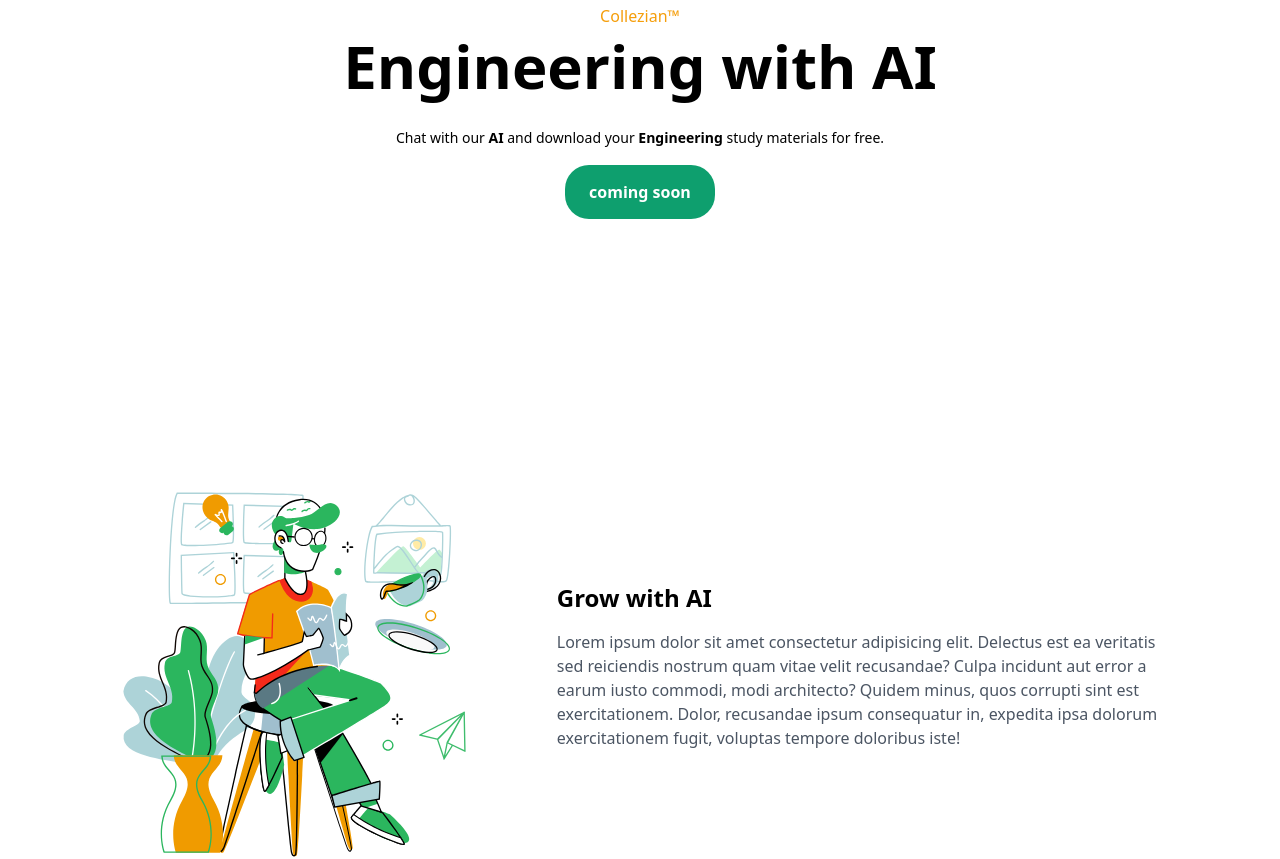
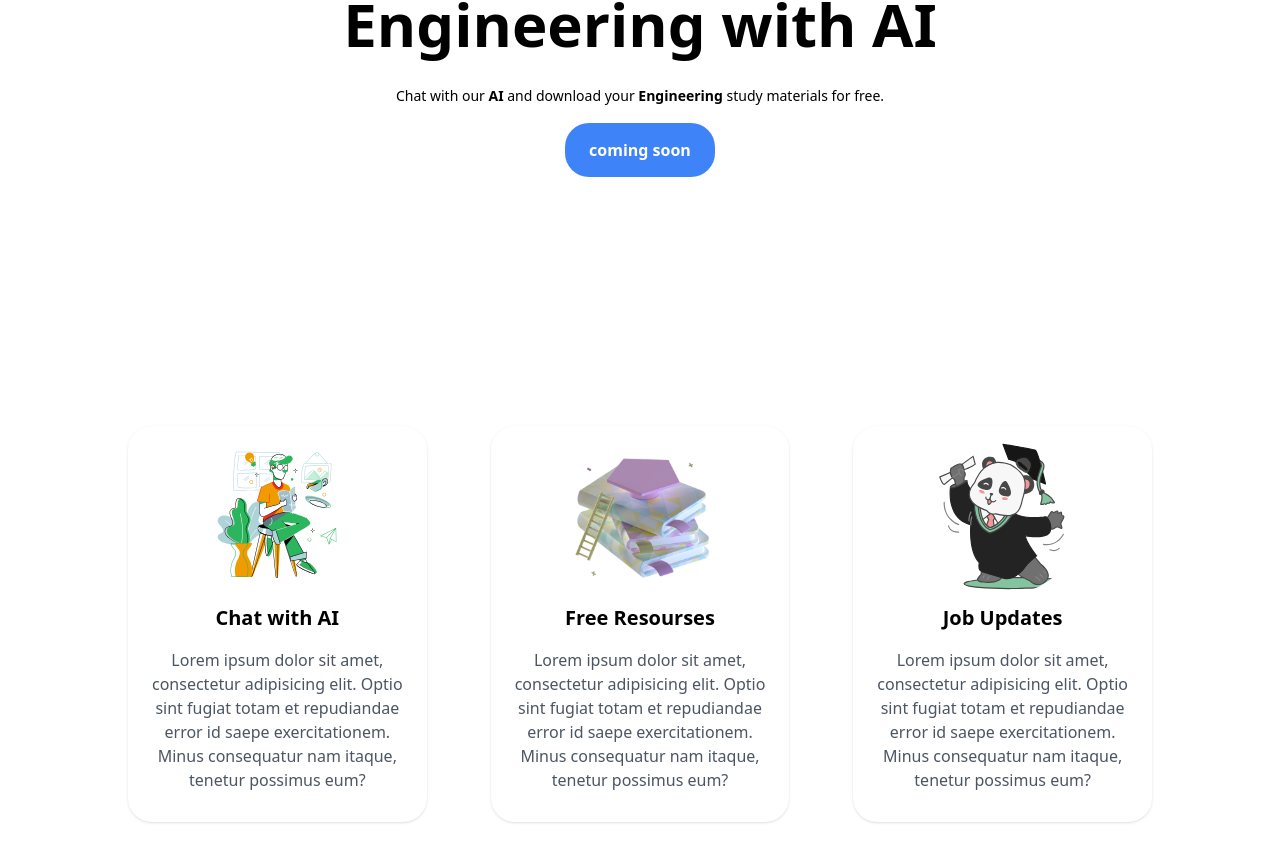
Before and after one commit to modest-azad/collezian-0.1.0, a Next.js app: page / in a window 1280 px wide. Shown: the part 242-1101 px from the top of the page. Built offline with nearby package versions, Linux system fonts and the light colour scheme.

Commit message:
feature card added on landing page

```diff
--- a/src/components/Footer.js
+++ b/src/components/Footer.js
@@ -4,7 +4,7 @@ export default function Footer(){
     return (
         <>
 
-            <footer className=" w-screen text-center bottom-0 p-2 ">
+            <footer className=" w-full text-center bottom-0 ">
                 <span className="text-sm text-gray-500 text-center light:text-gray-400">
                    underDevelopment © 2024 <Link href="https://collezian.in/" className="hover:underline">Collezian™</Link>. All Rights Reserved.
                     </span>
--- a/src/components/hero.js
+++ b/src/components/hero.js
@@ -4,9 +4,9 @@ import Navigation from "./Navigation";
 const hero = () => {
   return (
     <>
-      <div className=" dark:bg-black  w-full min-h-[70vh] flex flex-wrap justify-center items-center ">
+      <div className=" dark:bg-black  w-full min-h-[60vh] flex flex-wrap justify-center items-center ">
         <div className="box text-center p-4">
-          <div className="headline text-l  text-amber-500 p-2">Collezian™</div>
+          <div className="headline text-l  text-blue-500 p-2">Collezian™</div>
           <div className="headline text-4xl  md:text-6xl font-black dark:text-gray-100">
             Engineering with AI
           </div>
@@ -15,7 +15,7 @@ const hero = () => {
           </p>
           <Link
             href=""
-            className=" bg-green-500 hover:bg-green-700 text-white font-bold  px-6 py-4  rounded-3xl "
+            className=" bg-blue-500 hover:bg-blue-700 text-white font-bold  px-6 py-4  rounded-3xl "
           >
             {" "}
             coming soon{" "}
--- a/src/components/services.js
+++ b/src/components/services.js
@@ -1,60 +1,54 @@
 /* eslint-disable @next/next/no-img-element */
 function services() {
+  var heading = "md:py-4 font-semibold text-xl";
+  var image = " feature-image md:h-[40%] flex justify-center items-center";
+  var para = "para max-sm:text-sm max-sm:py-4 text-gray-600 ";
   return (
     <>
-      <div className="service p-[5%] md:p[40%] ">
+      <div className="service w-full m-auto grid grid-rows-auto grid-cols-1 md:grid-cols-12 gap-16 p-[5%] md:p-[10%]">
         {/* feature - 1  */}
-        <div className="feature grid max-sm:grid-rows-2 md:grid-cols-5 items-center">
-          <div className="feature-image md:col-span-2 ">
-            <img src="/images/man-reading-book.svg" alt="readingBook" />
+        <div className="feature col-span-4 p-4 md:shadow transition-all duration-300 ease-in-out hover:bg-blue-100 md:hover:shadow rounded-3xl">
+          <div className={image}>
+            <img className="rounded-full w-[60%] aspect-1/1" src="/images/man-reading-book.svg" alt="readingBook" />
           </div>
 
-          <div className="feature-content max-sm:text-center md:p-8 md:col-span-3 ">
-            <h2 className="font-bold  text-2xl">Grow with AI</h2>
-            <p className="py-4 text-gray-600">
-              Lorem ipsum dolor sit amet consectetur adipisicing elit. Delectus
-              est ea veritatis sed reiciendis nostrum quam vitae velit
-              recusandae? Culpa incidunt aut error a earum iusto commodi, modi
-              architecto? Quidem minus, quos corrupti sint est exercitationem.
-              Dolor, recusandae ipsum consequatur in, expedita ipsa dolorum
-              exercitationem fugit, voluptas tempore doloribus iste!
+          <div className="feature-content text-center ">
+            <h2 className={heading}>Chat with AI</h2>
+            <p className={para}>
+              Lorem ipsum dolor sit amet, consectetur adipisicing elit. Optio
+              sint fugiat totam et repudiandae error id saepe exercitationem.
+              Minus consequatur nam itaque, tenetur possimus eum?
             </p>
           </div>
         </div>
 
         {/* feature - 2 */}
-        <div className="feature grid max-sm:grid-rows-2 md:grid-cols-5 items-center">
-          <div className="feature-image md:col-span-2 ">
-            <img src="/images/education.png" alt="Study_Materials" />
+        <div className="feature col-span-4 p-4 md:shadow transition-all duration-300 ease-in-out hover:bg-blue-100 md:hover:shadow rounded-3xl">
+          <div className={image}>
+            <img className="rounded-full w-[60%] aspect-1/1" src="/images/education.png" alt="Study_Materials" />
           </div>
-          <div className="feature-content max-sm:text-center text-right md:p-8 md:col-span-3 ">
-            <h2 className="font-bold text-2xl">Free Engineering Materials</h2>
-            <p className="py-4 text-gray-600">
-              Lorem ipsum dolor sit amet consectetur adipisicing elit. Delectus
-              est ea veritatis sed reiciendis nostrum quam vitae velit
-              recusandae? Culpa incidunt aut error a earum iusto commodi, modi
-              architecto? Quidem minus, quos corrupti sint est exercitationem.
-              Dolor, recusandae ipsum consequatur in, expedita ipsa dolorum
-              exercitationem fugit, voluptas tempore doloribus iste!
+          <div className="feature-content text-center">
+            <h2 className={heading}>Free Resourses</h2>
+            <p className={para}>
+              Lorem ipsum dolor sit amet, consectetur adipisicing elit. Optio
+              sint fugiat totam et repudiandae error id saepe exercitationem.
+              Minus consequatur nam itaque, tenetur possimus eum?
             </p>
           </div>
         </div>
 
         {/* feature - 3  */}
-        <div className="feature grid max-sm:grid-rows-2 md:grid-cols-5 items-center">
-          <div className="feature-image md:col-span-2 ">
-            <img src="/images/happy-graduation.svg" alt="career" />
+        <div className="feature col-span-4 p-4 md:shadow transition-all duration-300 ease-in-out hover:bg-blue-100 md:hover:shadow rounded-3xl">
+          <div className={image}>
+            <img className="rounded-full  w-[60%] aspect-1/1" src="/images/happy-graduation.svg" alt="career" />
           </div>
 
-          <div className="feature-content max-sm:text-center md:p-8 md:col-span-3 ">
-            <h2 className="font-bold  text-2xl">Job Updates</h2>
-            <p className="py-4 text-gray-600">
-              Lorem ipsum dolor sit amet consectetur adipisicing elit. Delectus
-              est ea veritatis sed reiciendis nostrum quam vitae velit
-              recusandae? Culpa incidunt aut error a earum iusto commodi, modi
-              architecto? Quidem minus, quos corrupti sint est exercitationem.
-              Dolor, recusandae ipsum consequatur in, expedita ipsa dolorum
-              exercitationem fugit, voluptas tempore doloribus iste!
+          <div className="feature-content text-center">
+            <h2 className={heading}>Job Updates</h2>
+            <p className={para}>
+              Lorem ipsum dolor sit amet, consectetur adipisicing elit. Optio
+              sint fugiat totam et repudiandae error id saepe exercitationem.
+              Minus consequatur nam itaque, tenetur possimus eum?
             </p>
           </div>
         </div>
--- a/src/pages/index.js
+++ b/src/pages/index.js
@@ -89,7 +89,7 @@ export default function Home() {
         />
         <meta name="theme-color" content="#ffffff" />
       </Head>
-      <main className="light:bg-gray-100">
+      <main className="dark:bg-gray-100">
         <Hero />
         <Services/>
       </main>
--- a/src/styles/globals.css
+++ b/src/styles/globals.css
@@ -10,24 +10,10 @@
 ::selection{
     background-color:transparent;
 }
-main{
-    /* to center all content  */
-    display:flex;
-    flex-direction:column;
-    align-items: center;
-}
+
 .acrylic{
     backdrop-filter: blur(30px) saturate(180%);
-    -webkit-backdrop-filter: blur(16px) saturate(180%);
-   border: 1px solid rgba(255, 255, 255, 0.168);
+    /* -webkit-backdrop-filter: blur(16px) saturate(180%); */
+   /* border: 1px solid rgba(255, 255, 255, 0.168);  */
 
 }
-#mega-menu-full-dropdown{
-
-    overflow: hidden;
-    transition: all 1s;
-}
-#mega-menu-full-dropdown-button:hover #mega-menu-full-dropdown{
-    display: block;
-    height: auto;
-}
```
Also changed, not shown: src/components/Navigation.js (+14 -14 lines).
